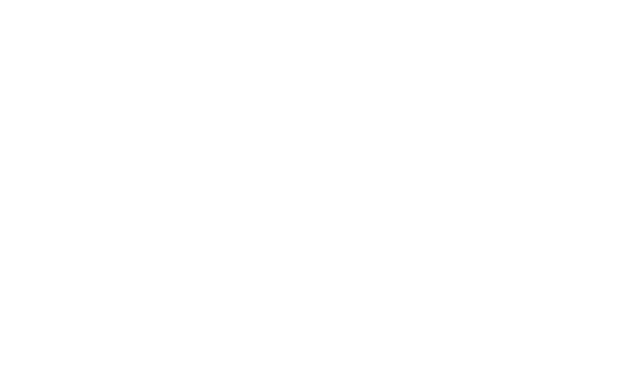
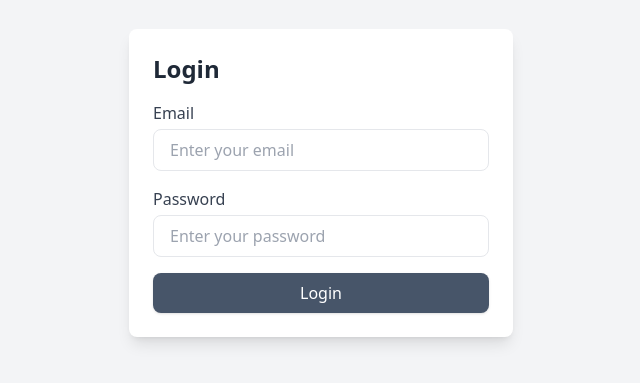
Before and after one commit to anastasiiaal/m1_ts-pwa_3-twitter, a React (Vite) app in the folder front/: page /login in a window 1280 px wide. Before the commit this address had no page. Shown: the part 217-600 px from the top of the page, without its empty margins (319-959 px from the left). Built offline with nearby package versions, Linux system fonts and the light colour scheme.

Commit message:
front: add login & posts display

```diff
--- a/front/src/App.tsx
+++ b/front/src/App.tsx
@@ -1,16 +1,28 @@
-import { BrowserRouter as Router, Routes, Route } from 'react-router-dom';
+import { BrowserRouter as Router, Routes, Route, Navigate } from 'react-router-dom';
 import Layout from './components/Layout';
 import Index from './pages/Index';
 import NewPost from './pages/NewPost';
+import Login from "./pages/Login";
+import { getAuthToken } from "./api";
 
 function App() {
+  const isAuthenticated = !!getAuthToken();
+
   return (
     <Router>
       <Routes>
-        <Route path="/" element={<Layout />}>
-          <Route index element={<Index />} />
-          <Route path="new-post" element={<NewPost />} />
-        </Route>
+        {!isAuthenticated ? (
+          <>
+            <Route path="/login" element={<Login />} />
+            <Route path="*" element={<Navigate to="/login" />} />
+          </>
+        ) : (
+          <Route path="/" element={<Layout />}>
+            <Route index element={<Index />} />
+            <Route path="new-post" element={<NewPost />} />
+            <Route path="/login" element={<Navigate to="/" />} /> {/* Prevents logged-in users from seeing login page */}
+          </Route>
+        )}
       </Routes>
     </Router>
   );
--- a/front/src/api.ts
+++ b/front/src/api.ts
@@ -2,22 +2,57 @@ import axios from "axios";
 
 const API_BASE_URL = "http://localhost:8081/api";
 
-// get all posts
-export async function fetchPosts () {
-    try {
-        const response = await axios.get(`${API_BASE_URL}/posts`);
-        return response.data;
-    } catch (error: any) {
-        console.error("Error fetching posts:", error.response ? error.response.data : error.message);
-        throw new Error("Failed to fetch posts");
+// store token locally
+export function setAuthToken (token: string | null) {
+    if (token) {
+        localStorage.setItem("token", token);
+    } else {
+        localStorage.removeItem("token");
     }
 };
 
-export async function createPost (postData: { author: string; text: string; url?: string | null }) {
-    try {
-        await axios.post(`${API_BASE_URL}/posts`, postData);
-    } catch (error: any) {
-        console.error("Error creating post:", error.response ? error.response.data : error.message);
-        throw new Error("Failed to create post");
+// get token from localStorage
+export function getAuthToken () {
+    return localStorage.getItem("token");
+};
+
+// register a new user
+export async function registerUser (userData: { pseudo: string; email: string; password: string }) {
+    return axios.post(`${API_BASE_URL}/auth/register`, userData);
+};
+
+// login and get token
+export async function loginUser (credentials: { email: string; password: string }) {
+    const response = await axios.post(`${API_BASE_URL}/auth/login`, credentials);
+    if (response.data.token) {
+        setAuthToken(response.data.token);
+    }
+    return response.data;
+};
+
+// logout
+export function logoutUser () {
+    const token = getAuthToken();
+    if (token) {
+        axios.post(`${API_BASE_URL}/auth/logout`, { token });
+        setAuthToken(null);
     }
 };
+
+// get all posts
+export async function fetchPosts () {
+    const token = getAuthToken();
+    const response = await axios.get(`${API_BASE_URL}/posts`, {
+        headers: { Authorization: `Bearer ${token}` },
+    });
+    return response.data;
+};
+
+// create a new post
+export async function createPost (postData: { text: string; image?: string }) {
+    const token = getAuthToken();
+    const response = await axios.post(`${API_BASE_URL}/posts`, postData, {
+        headers: { Authorization: `Bearer ${token}` },
+    });
+    return response.data;
+};
--- a/front/src/pages/Index.tsx
+++ b/front/src/pages/Index.tsx
@@ -4,10 +4,10 @@ import { fetchPosts } from "../api";
 
 interface Post {
     id: number;
-    author: string;
     text: string;
-    url?: string;
+    image?: string;
     createdAt: string;
+    author?: { pseudo: string, id: number };
 }
 
 export default function Index() {
@@ -52,21 +52,19 @@ export default function Index() {
             <div className="flex mb-4 space-x-4">
                 <button
                     onClick={() => setSortOrder("NEW")}
-                    className={`px-4 py-2 rounded-lg font-medium transition ${
-                        sortOrder === "NEW"
+                    className={`px-4 py-2 rounded-lg font-medium transition ${sortOrder === "NEW"
                             ? "bg-slate-600 text-white"
                             : "bg-gray-200 text-gray-700 hover:bg-gray-300"
-                    }`}
+                        }`}
                 >
                     🔥 Newest
                 </button>
                 <button
                     onClick={() => setSortOrder("OLD")}
-                    className={`px-4 py-2 rounded-lg font-medium transition ${
-                        sortOrder === "OLD"
+                    className={`px-4 py-2 rounded-lg font-medium transition ${sortOrder === "OLD"
                             ? "bg-slate-600 text-white"
                             : "bg-gray-200 text-gray-700 hover:bg-gray-300"
-                    }`}
+                        }`}
                 >
                     🕒 Oldest
                 </button>
@@ -84,17 +82,19 @@ export default function Index() {
                                     👤
                                 </div>
                                 <div>
-                                    <h3 className="font-medium text-gray-900">{post.author}</h3>
+                                    <Link to={`feed/${post.author?.pseudo}`} className="font-medium text-gray-900">
+                                        {post.author?.pseudo || "Unknown"}
+                                    </Link>
                                     <p className="text-sm text-gray-500">
-                                        🕒 {new Date(post.createdAt).toLocaleString()}
+                                        {new Date(post.createdAt).toLocaleString()}
                                     </p>
                                 </div>
                             </div>
 
-                            {post.url && (
+                            {post.image && (
                                 <div className="rounded-lg overflow-hidden border border-gray-300">
                                     <img
-                                        src={post.url}
+                                        src={post.image}
                                         alt="Post"
                                         className="w-full object-cover max-h-80"
                                     />
--- /dev/null
+++ b/front/src/pages/Login.tsx
@@ -0,0 +1,65 @@
+import { useState } from "react";
+import { useNavigate } from "react-router-dom";
+import { loginUser } from "../api";
+
+export default function Login() {
+    const navigate = useNavigate();
+    const [email, setEmail] = useState("");
+    const [password, setPassword] = useState("");
+    const [loading, setLoading] = useState(false);
+    const [error, setError] = useState<string | null>(null);
+
+    const handleSubmit = async (e: React.FormEvent) => {
+        e.preventDefault();
+        setLoading(true);
+        setError(null);
+
+        try {
+            await loginUser({ email, password });
+            navigate("/", { replace: true }); // redirect to home
+            window.location.reload(); // force reload to redirect
+        } catch (err) {
+            setError("Invalid credentials. Please try again.");
+        } finally {
+            setLoading(false);
+        }
+    };
+
+    return (
+        <div className="flex justify-center items-center h-screen bg-gray-100">
+            <div className="bg-white p-6 rounded-lg shadow-lg w-96">
+                <h2 className="text-2xl font-bold text-gray-800 mb-4">Login</h2>
+                {error && <p className="text-red-500 mb-4">{error}</p>}
+                <form onSubmit={handleSubmit} className="space-y-4">
+                    <div>
+                        <label className="block text-gray-700 font-medium mb-1">Email</label>
+                        <input
+                            type="email"
+                            value={email}
+                            onChange={(e) => setEmail(e.target.value)}
+                            className="w-full px-4 py-2 border rounded-lg focus:ring-2 focus:ring-slate-600"
+                            placeholder="Enter your email"
+                        />
+                    </div>
+                    <div>
+                        <label className="block text-gray-700 font-medium mb-1">Password</label>
+                        <input
+                            type="password"
+                            value={password}
+                            onChange={(e) => setPassword(e.target.value)}
+                            className="w-full px-4 py-2 border rounded-lg focus:ring-2 focus:ring-slate-600"
+                            placeholder="Enter your password"
+                        />
+                    </div>
+                    <button
+                        type="submit"
+                        disabled={loading}
+                        className="w-full bg-slate-600 text-white px-4 py-2 rounded-lg shadow hover:bg-slate-500"
+                    >
+                        {loading ? "Logging in..." : "Login"}
+                    </button>
+                </form>
+            </div>
+        </div>
+    );
+}
```
